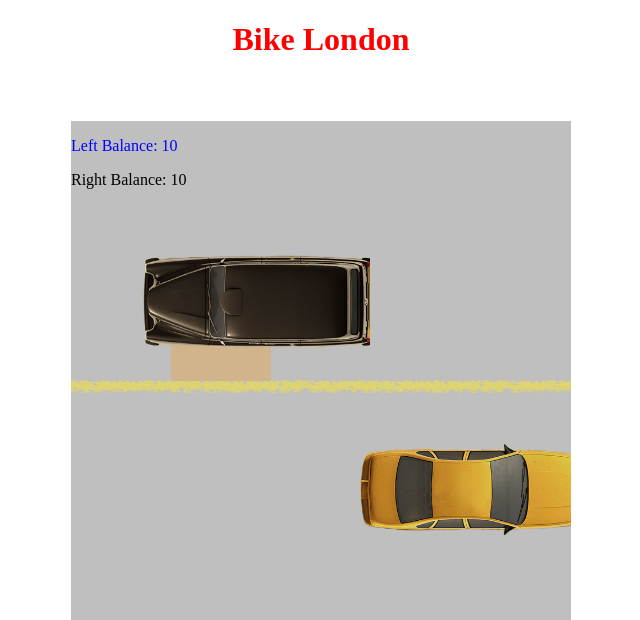
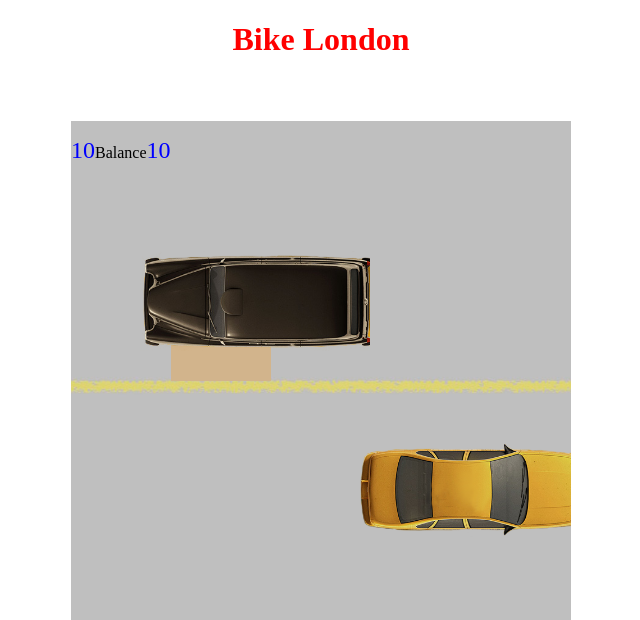
Before and after one commit to willcook4/BikeLondon, a PHP site: page / in a window 1280 px wide. Shown: the top 620 px of the page, without its empty margins (319-959 px from the left). Run offline with PHP 8.4, Linux system fonts and the light colour scheme; some libraries are stand-ins or nearby versions.

Commit message:
Updating css

```diff
--- a/css/style.css
+++ b/css/style.css
@@ -3,10 +3,15 @@ h1 {
 }
 #balancedL {
   color: blue;
-  font-size: 16px;
+  font-size: 24px;
   text-align: left;
 }
 
+#balancedR {
+  color: blue;
+  font-size: 24px;
+  text-align: right;
+}
 #show {
   z-index: 10;
   display: inherit;
--- a/index.html
+++ b/index.html
@@ -25,8 +25,8 @@
     <div id="bike"></div>
   <!-- <div id="car"></div> -->
     <div>
-    <p id="balancedL">Left Balance: 10</p>
-    <p id="balancedR">Right Balance: 10</p>
+    <p id='balance'><span id="balancedL">10</span>Balance<span id="balancedR">10</span></p>
+    <!-- <p id="balancedR">Right Balance: 10</p> -->
     </div>
   </div>
   <div class="bottombox">
```
